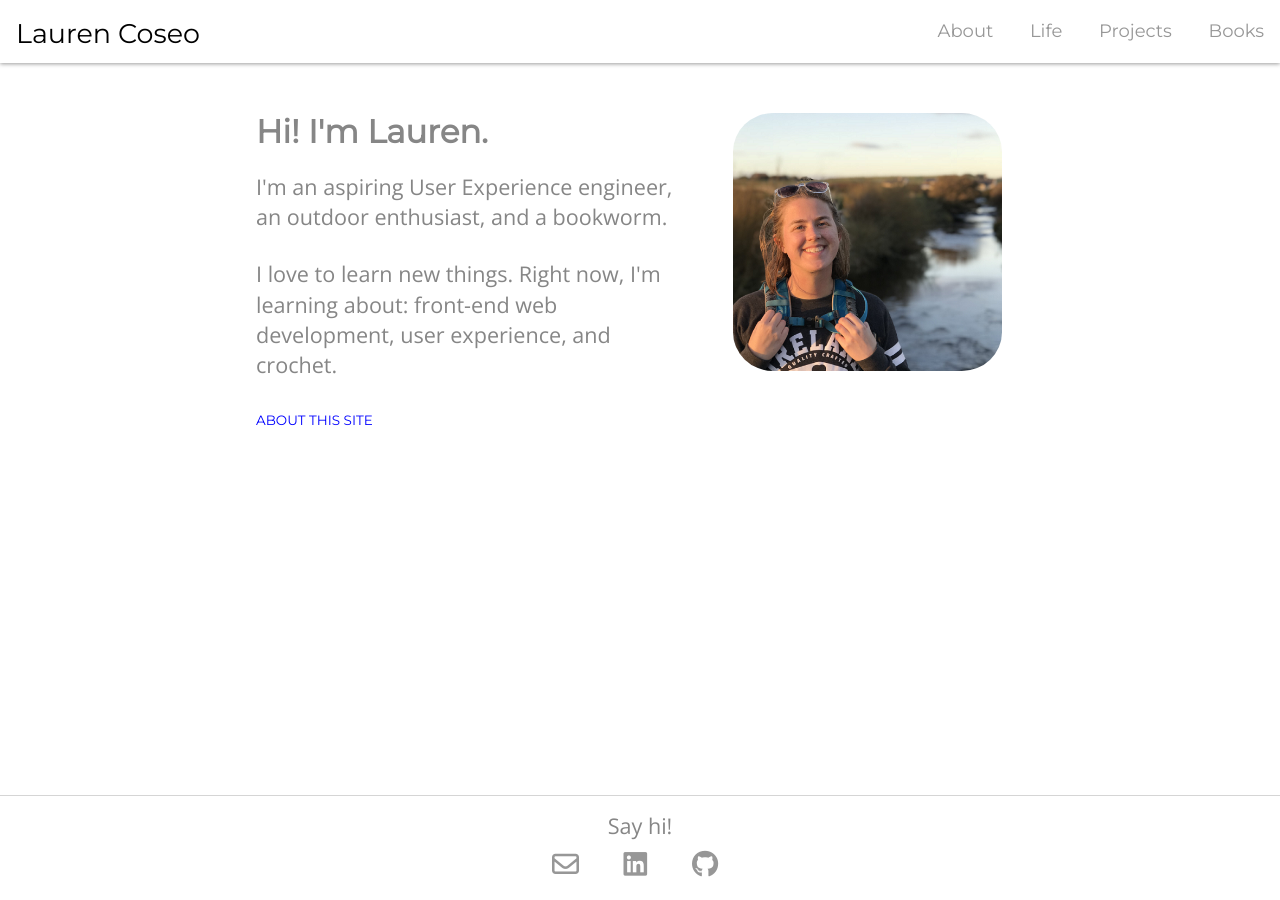
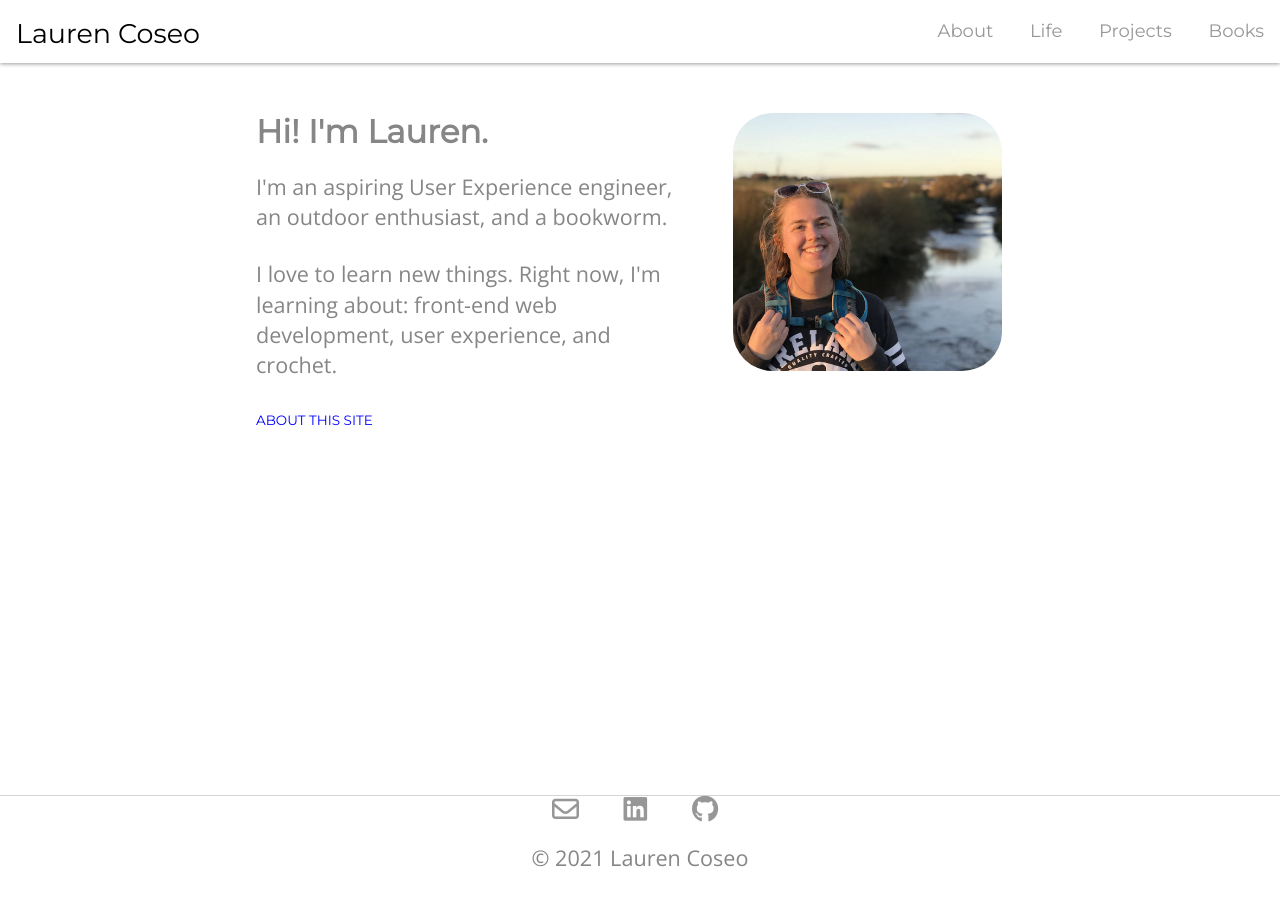
Before and after one commit to laurencoseo/laurencoseo.github.io, a Jekyll site: the page built from index.html, in a window 1280 px wide. Built offline with Jekyll 4.4.1, drawn with Linux system fonts in a browser that asks for light colours; nearby versions of some CDN libraries.

Commit message:
add copyright

```diff
--- a/_includes/footer.html
+++ b/_includes/footer.html
@@ -1,8 +1,8 @@
 <footer class="footer">
-            <p class="social">Say hi!</p>
             <ul>
                 <li><a href="mailto:laurencoseo@gmail.com"><i class="far fa-envelope"></i></a></li>
                 <li><a href="https://www.linkedin.com/in/lauren-coseo/"><i class="fab fa-linkedin"></i></a></li>
                 <li><a href="https://github.com/laurencoseo"><i class="fab fa-github"></i></a></li>
             </ul>
+            <p>&#169 2021 Lauren Coseo</p>
 </footer>
```
